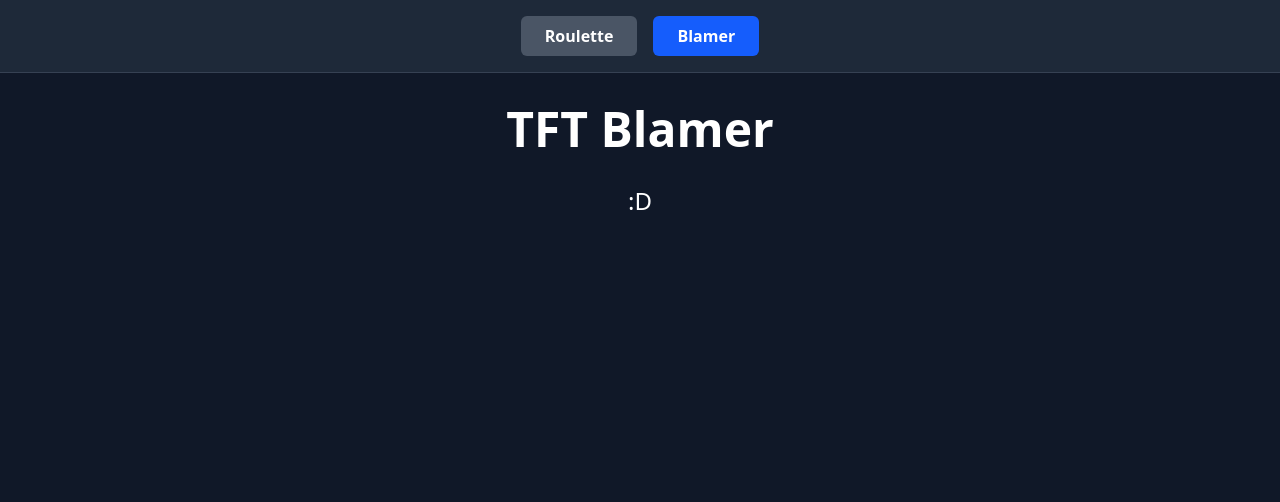
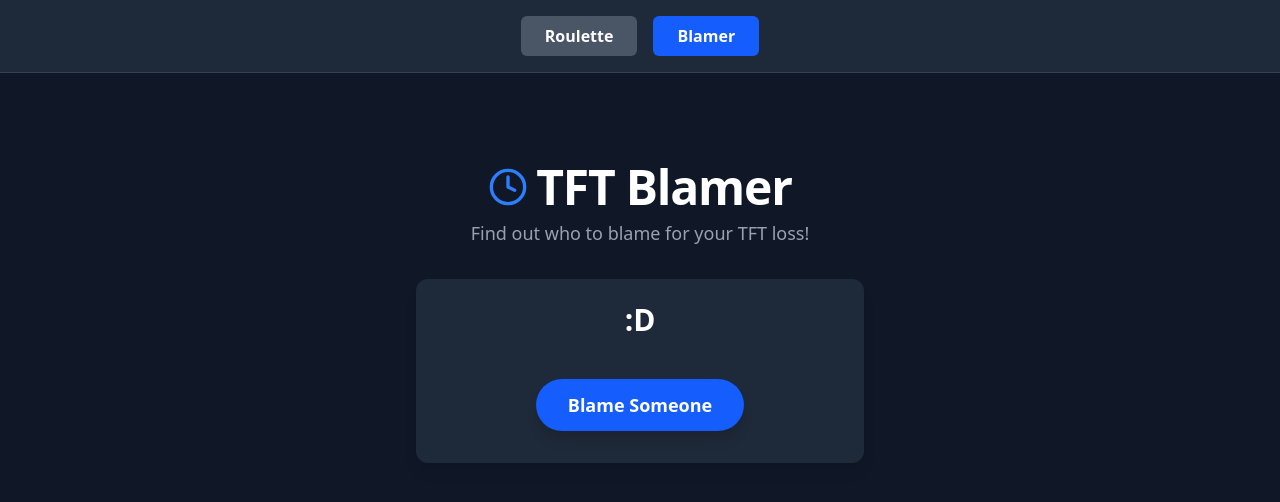
Before and after one commit to Varjovaras/TFT-Comp-Roulette, a SvelteKit app: page /blamer in a window 1280 px wide. Shown: the top 502 px of the page. Built offline with nearby package versions, Linux system fonts and the light colour scheme.

Commit message:
improve blamer layout

```diff
--- a/src/routes/blamer/+page.svelte
+++ b/src/routes/blamer/+page.svelte
@@ -2,9 +2,18 @@
 	const hello = ':D';
 </script>
 
-<div class="flex flex-col items-center justify-center p-8 text-white">
-	<h1 class="mb-8 text-center text-5xl font-extrabold">TFT Blamer</h1>
-	<div class="text-2xl">
-		{hello}
+<div class="flex flex-col items-center justify-center min-h-[60vh] p-8 text-white">
+	<div class="mb-8 flex flex-col items-center">
+		<div class="mb-2 flex items-center gap-2">
+			<svg class="h-10 w-10 text-blue-500" fill="none" viewBox="0 0 24 24" stroke="currentColor"><circle cx="12" cy="12" r="10" stroke-width="2"/><path stroke-linecap="round" stroke-linejoin="round" stroke-width="2" d="M12 6v6l4 2" /></svg>
+			<h1 class="text-5xl font-extrabold tracking-tight">TFT Blamer</h1>
+		</div>
+		<p class="text-gray-400 text-lg">Find out who to blame for your TFT loss!</p>
+	</div>
+	<div class="bg-gray-800 rounded-xl shadow-lg p-8 flex flex-col items-center w-full max-w-md">
+		<div class="text-3xl font-semibold mb-4 animate-bounce">{hello}</div>
+		<button class="mt-4 rounded-full bg-blue-600 px-8 py-3 text-lg font-bold text-white shadow-lg transition hover:bg-blue-700 focus:outline-none focus:ring-2 focus:ring-blue-400 focus:ring-offset-2">
+			Blame Someone
+		</button>
 	</div>
 </div>
```
